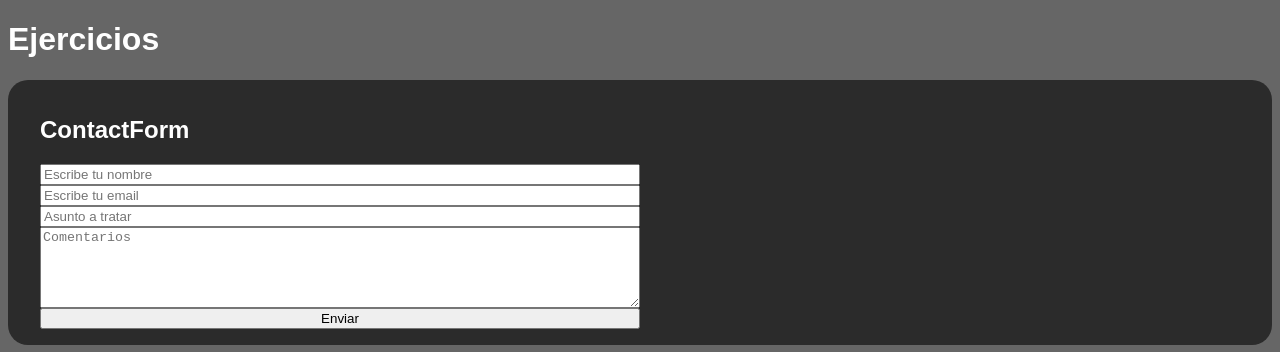
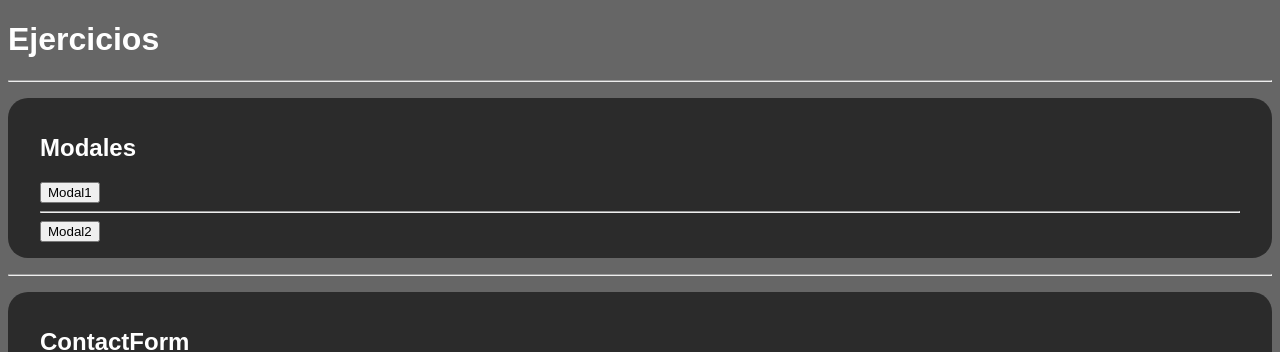
Before and after one commit to Moipanloz/ficha-personal-mpl, a React (Create React App) app: page / in a window 1280 px wide. Shown: the top 352 px of the page. Built offline with nearby package versions, Linux system fonts and the light colour scheme; no server answers; data requests are answered from the project's data file.

Commit message:
Videos 49 - 51

```diff
--- a/src/App.js
+++ b/src/App.js
@@ -5,11 +5,17 @@ import CrudApi from "./components/CrudApi";
 import SongSearch from "./components/SongSearch";
 import SelectsAnidados from "./components/SelectsAnidados";
 import ContactForm from "./components/ContactForm";
+import Modals from "./components/Modals";
 
 function App() {
   return (
     <>
       <h1>Ejercicios</h1>
+      <hr />
+      <div className="ejercicioCard">
+        <Modals />
+      </div>
+      <hr />
       <div className="ejercicioCard">
         <ContactForm />
       </div>
--- /dev/null
+++ b/src/components/Modal.css
@@ -0,0 +1,33 @@
+.modal {
+  position: fixed;
+  z-index: 999;
+  top: 0;
+  left: 0;
+  width: 100%;
+  min-height: 100vh;
+  background-color: rgba(69, 0, 180, 0.555);
+  display: none;
+  justify-content: center;
+  align-items: center;
+}
+
+.modal.is-open {
+  display: flex;
+}
+
+.modal-container {
+  position: relative;
+  min-width: 320px;
+  max-width: 480px;
+  min-height: 200px;
+  max-height: 600px;
+  overflow-y: auto;
+  background-color: rgb(27, 189, 175);
+  padding: 1rem;
+}
+
+.modal-close {
+  right: 1rem;
+  position: absolute;
+  top: 1rem;
+}
--- /dev/null
+++ b/src/components/Modal.js
@@ -0,0 +1,21 @@
+import React from "react";
+import "./Modal.css";
+
+const Modal = ({ children, isOpen, closeModal }) => {
+  const handleModalClick = (e) => e.stopPropagation();
+
+  return (
+    <div>
+      <article className={`modal ${isOpen && "is-open"}`} onClick={closeModal}>
+        <div className="modal-container" onClick={handleModalClick}>
+          <button className="modal-close" onClick={closeModal}>
+            X
+          </button>
+          {children}
+        </div>
+      </article>
+    </div>
+  );
+};
+
+export default Modal;
--- /dev/null
+++ b/src/components/Modals.js
@@ -0,0 +1,31 @@
+import React from "react";
+import Modal from "./Modal";
+import { useModal } from "../hooks/useModal";
+
+const Modals = () => {
+  const [isOpenModal1, openModal1, closeModal1] = useModal(false);
+  const [isOpenModal2, openModal2, closeModal2] = useModal(false);
+
+  return (
+    <div>
+      <h2>Modales</h2>
+      <button onClick={openModal1}>Modal1</button>
+      {isOpenModal1 && (
+        <Modal isOpen={isOpenModal1} closeModal={closeModal1}>
+          <h3>Modal 1</h3>
+          <p>Hola este es el contenido de mi modal 1</p>
+          <img src="https://placeimg.com/400/400/animals" alt="Animals" />
+        </Modal>
+      )}
+      <hr />
+      <button onClick={openModal2}>Modal2</button>
+      <Modal isOpen={isOpenModal2} closeModal={closeModal2}>
+        <h3>Modal 2</h3>
+        <p>Hola este es el contenido de mi modal 2</p>
+        <img src="https://placeimg.com/400/400/nature" alt="Nature" />
+      </Modal>
+    </div>
+  );
+};
+
+export default Modals;
--- /dev/null
+++ b/src/hooks/useModal.js
@@ -0,0 +1,10 @@
+import { useState } from "react";
+
+export const useModal = (initialValue = false) => {
+  const [isOpen, setIsOpen] = useState(initialValue);
+
+  const openModal = () => setIsOpen(true);
+  const closeModal = () => setIsOpen(false);
+
+  return [isOpen, openModal, closeModal];
+};
```
